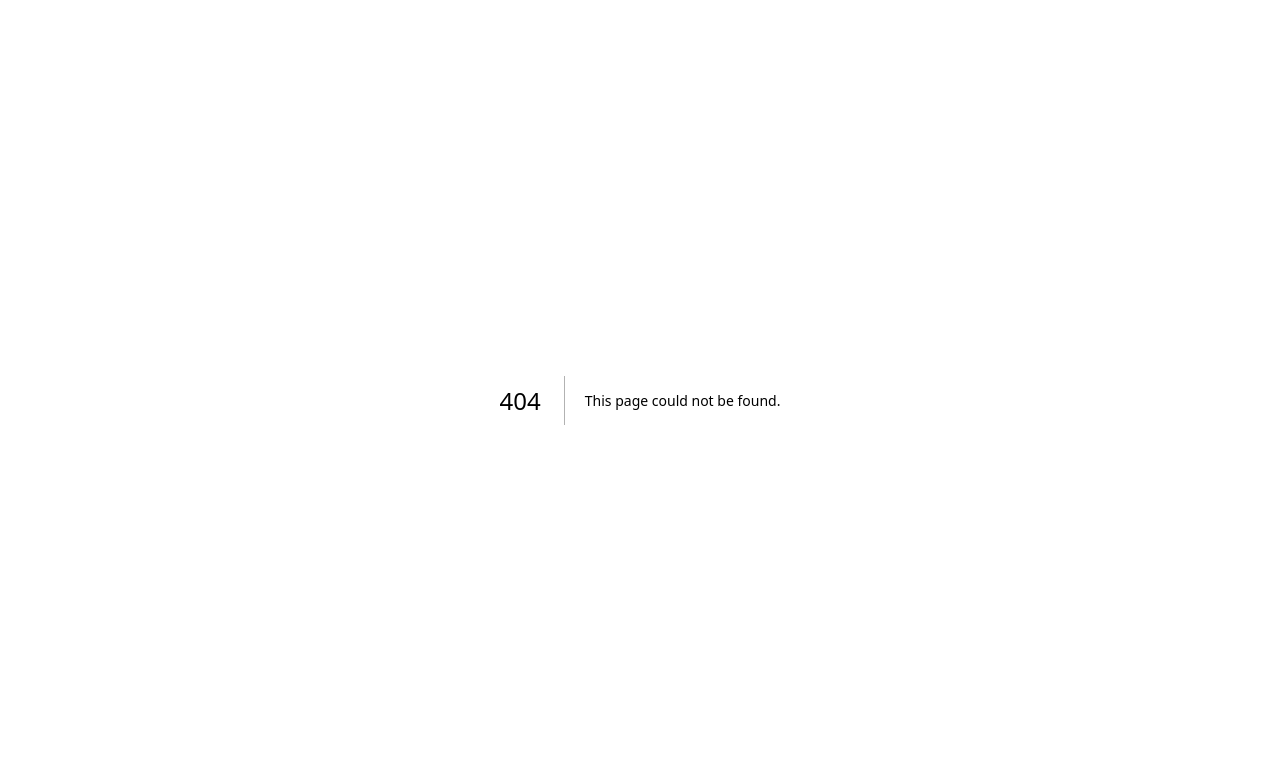
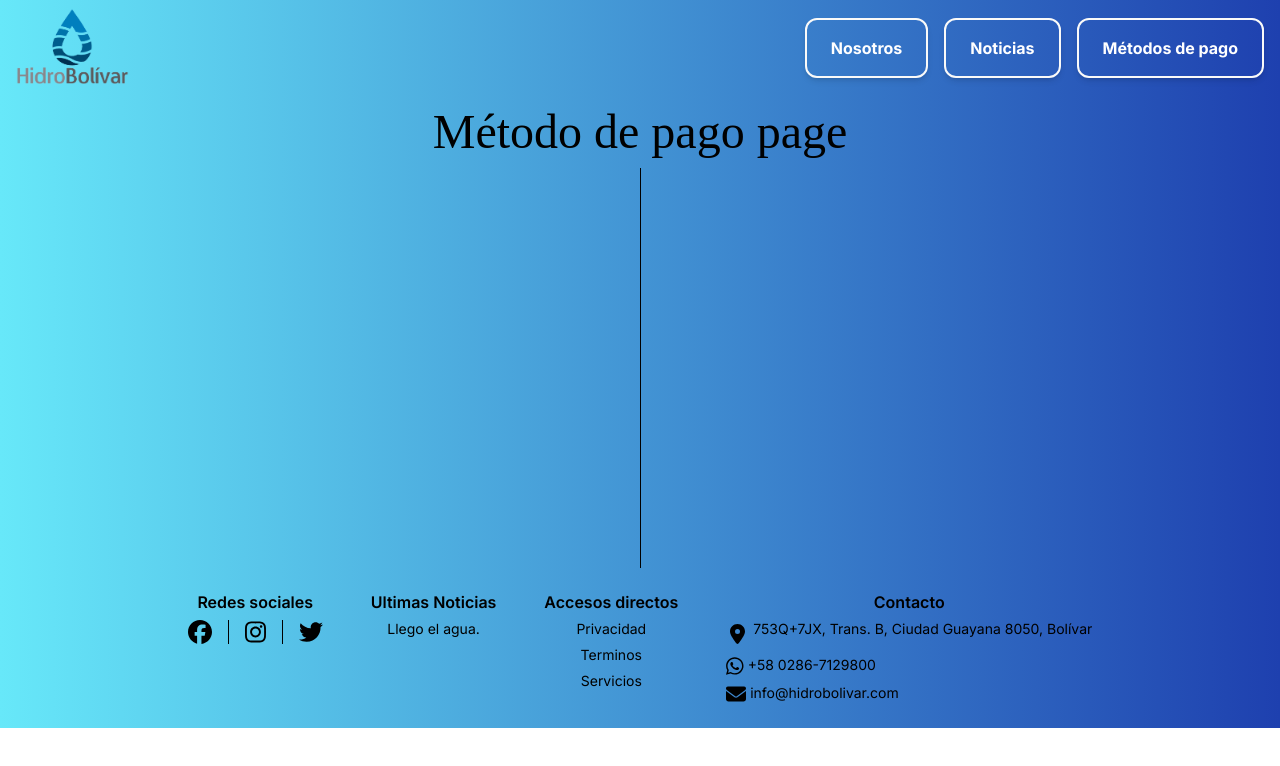
Before and after one commit to jaraycode/hidro-web-bolivar, a Next.js app: page /pagos in a window 1280 px wide. Before the commit this address had no page. Shown: the top 766 px of the page. Built offline with nearby package versions, Linux system fonts and the light colour scheme.

Commit message:
Pagina principal enlazada con sus vistas

```diff
--- a/package.json
+++ b/package.json
@@ -24,6 +24,7 @@
     "lucide-react": "^0.428.0",
     "next": "14.2.5",
     "next-share": "^0.27.0",
+    "next-videos": "^1.4.1",
     "react": "^18",
     "react-datepicker": "^7.3.0",
     "react-dom": "^18",
--- /dev/null
+++ b/src/app/(root)/nosotros/page.tsx
@@ -0,0 +1,12 @@
+import React from 'react'
+
+const NosotrosPage = () => {
+  return (
+    <div className='mainDiv w-full bg-cyan-gradient'>
+        Nosotros page
+        <div className='line'/>
+    </div>
+  )
+}
+
+export default NosotrosPage;
--- /dev/null
+++ b/src/app/(root)/noticias/page.tsx
@@ -0,0 +1,12 @@
+import React from 'react'
+
+const NoticiasPage = () => {
+  return (
+    <div className='mainDiv w-full bg-cyan-gradient'>
+        Noticias page
+        <div className='line'/>
+    </div>
+  )
+}
+
+export default NoticiasPage;
--- a/src/app/(root)/page.tsx
+++ b/src/app/(root)/page.tsx
@@ -1,5 +1,3 @@
-import HomeNavbar from "@/components/ui/navbar";
-import Footer from "@/components/ui/footer";
 import { FontAwesomeIcon } from '@fortawesome/react-fontawesome'
 import { faFacebook, faTwitter, faInstagram } from '@fortawesome/free-brands-svg-icons'
 
@@ -7,19 +5,16 @@ export default function Home() {
   return (
 
     <div className='main'>
-      <HomeNavbar/>
 
-      <div className='mainDiv border-2 border-red-800  w-full'>
+
+      <div className='mainDiv w-full bg-cyan-gradient'>
 
           <h1 className='bigTitle'>:c </h1>
-          <div className='research'>1234</div>
+          <div className='research'>Mi gallo pinto</div>
           <div className='line'/>
-          <FontAwesomeIcon icon={faFacebook} />
-          <FontAwesomeIcon icon={faInstagram} />
-          <FontAwesomeIcon icon={faTwitter} />
       </div>
 
-      <Footer/>
+
     </div>
   );
 }
--- /dev/null
+++ b/src/app/(root)/pagos/page.tsx
@@ -0,0 +1,12 @@
+import React from 'react'
+
+const MetodosDePagoPage = () => {
+  return (
+    <div className='mainDiv w-full bg-cyan-gradient'>
+        Método de pago page
+        <div className='line'/>
+    </div>
+  )
+}
+
+export default MetodosDePagoPage;
--- a/src/app/globals.css
+++ b/src/app/globals.css
@@ -88,6 +88,16 @@ body::after {
   display: flex;
   flex-direction:row;
   height:50vh;
+  width: 1px;
+
+}
+
+.lineFooter
+{
+  background-color: black;
+  display: flex;
+  flex-direction:row;
+  height: 3vh;
   width: 1px;
 
 }
--- a/src/app/layout.tsx
+++ b/src/app/layout.tsx
@@ -1,6 +1,8 @@
 import type { Metadata } from "next";
 import { Inter } from "next/font/google";
 import "./globals.css";
+import HomeNavbar from "@/components/ui/navbar";
+import Footer from "@/components/ui/footer";
 
 import { config } from '@fortawesome/fontawesome-svg-core'
 import '@fortawesome/fontawesome-svg-core/styles.css'
@@ -24,7 +26,9 @@ export default function RootLayout({
         <link rel="icon" href="./favicon.ico" />
       </head>
       <body className={inter.className}>
+        <HomeNavbar/>
         {children}
+        <Footer/>
       </body>
     </html>
   );
--- a/src/components/ui/footer.tsx
+++ b/src/components/ui/footer.tsx
@@ -2,7 +2,8 @@ import React, {Component} from 'react';
 //import { social_icons } from 'react-social-icons';
 import Link from 'next/link';
 import { FontAwesomeIcon } from '@fortawesome/react-fontawesome';
-import { faAmazon, faFacebook, faInstagram, faMailchimp, faTwitter, faWhatsapp } from '@fortawesome/free-brands-svg-icons';
+import { faEnvelope, faLocationDot} from '@fortawesome/free-solid-svg-icons'
+import { faFacebook, faInstagram, faTwitter, faWhatsapp } from '@fortawesome/free-brands-svg-icons';
 
 const Footer = () => {
         const current_year = new Date();
@@ -13,7 +14,9 @@ const Footer = () => {
                     <h2 className='text-16-semibold'>Redes sociales</h2>
                     <div className='flex justify-between gap-4'>
                         <FontAwesomeIcon icon={faFacebook} size='xl'/>
+                        <div className='lineFooter'/>
                         <FontAwesomeIcon icon={faInstagram} size='xl'/>
+                        <div className='lineFooter'/>
                         <FontAwesomeIcon icon={faTwitter} size='xl'/>
                     </div>
                 </div>
@@ -42,19 +45,19 @@ const Footer = () => {
 
                 <div className='home-footer-elements'>
                     <h2 className='text-16-semibold'>Contacto</h2>
-                    <ul>
-                        <div className='gap-1 flex flex-row'>
-                            <FontAwesomeIcon icon={faMailchimp} size='xl' className='p-1'/>
+                    <ul className='gap-2 flex flex-col'>
+                        <div className='flex flex-row gap-1'>
+                            <FontAwesomeIcon icon={faLocationDot} size='lg' className='p-1'/>
                             <li className='text-14-regular'>753Q+7JX, Trans. B, Ciudad Guayana 8050, Bolívar</li>
                         </div>
 
-                        <div className='gap-2 flex flex-row'>
-                            <FontAwesomeIcon icon={faWhatsapp} size='xl'/>
+                        <div className='flex flex-row gap-1'>
+                            <FontAwesomeIcon icon={faWhatsapp} size='lg'/>
                             <li className='text-14-regular'>+58 0286-7129800</li>
                         </div>
 
-                        <div className='gap-2 flex flex-row'>
-                            <FontAwesomeIcon icon={faAmazon} size='xl'/>
+                        <div className='flex flex-row gap-1'>
+                            <FontAwesomeIcon icon={faEnvelope} size='lg'/>
                             <li className='text-14-regular'>info@hidrobolivar.com</li>
                         </div>
                     </ul>
--- a/src/components/ui/navbar.tsx
+++ b/src/components/ui/navbar.tsx
@@ -1,4 +1,5 @@
 import Image from 'next/image';
+import Link from 'next/link';
 
 const HomeNavbar = () => {
 
@@ -6,22 +7,34 @@ const HomeNavbar = () => {
     <div className='home-navbar'>
 
         <div className='home-navbar-elements'>
+            <Link href='/'>
                 <Image
                     src='/logo-hidro.png'
                     width={125}
                     height={125}
                     alt='Logo de hidrobolivar'
                 />
+            </Link>
         </div>
 
         <div className='home-navbar-elements'>
+            <Link href='/nosotros'>
+                <div className='flex w-30 p-2'>
+                    <button className='btn-primary btn-primary-right'>Nosotros</button>
+                </div>
+            </Link>
+
+            <Link href='/noticias'>
                 <div className='flex w-30 p-2'>
                     <button className='btn-primary btn-primary-right'>Noticias</button>
                 </div>
+            </Link>
 
+            <Link href='pagos'>
                 <div className='flex w-30 p-2'>
-                <button className='btn-primary btn-primary-right'>Nosotros</button>
+                    <button className='btn-primary btn-primary-right'>Métodos de pago</button>
                 </div>
+            </Link>
         </div>
     </div>
   );
```
Also changed, not shown: 1 other file (tests, documents, lock files or other folders). Lines whose indentation alone changed are shown as unchanged.
